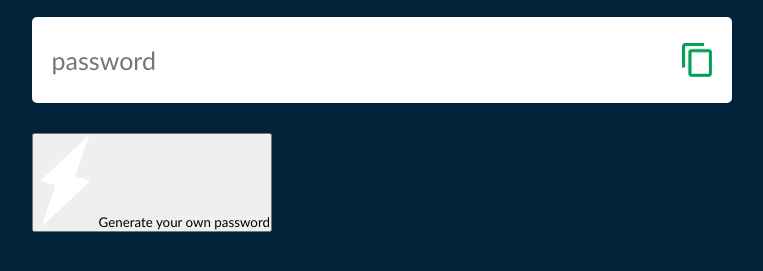
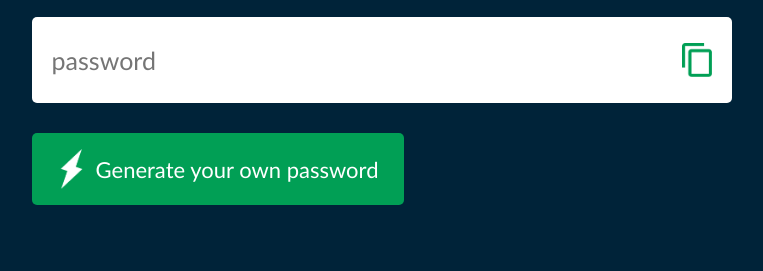
Before and after one commit to SuryanshShukla1002/Random-Pass, a plain HTML site: page index.html in a window 1280 px wide. Shown: the part 283-554 px from the top of the page, without its empty margins (122-885 px from the left). Drawn offline with Linux system fonts and the light colour scheme.

Commit message:
button styling

```diff
--- a/style.css
+++ b/style.css
@@ -44,3 +44,22 @@ body{
     outline: 0;
      font-size: 25px;
 }
+.container button img {
+    width: 28px;
+    margin-right: 10px;
+
+}
+.container button{
+    border: 0;
+    outline: 0;
+    background:#019f55;
+    color: #fff;
+    font-size: 22px;
+    font-weight: 300;
+    display: flex;
+    align-items: center;
+    justify-content: center;
+    padding: 16px 26px;
+    border-radius:5px ;
+    cursor: pointer;
+}
```
